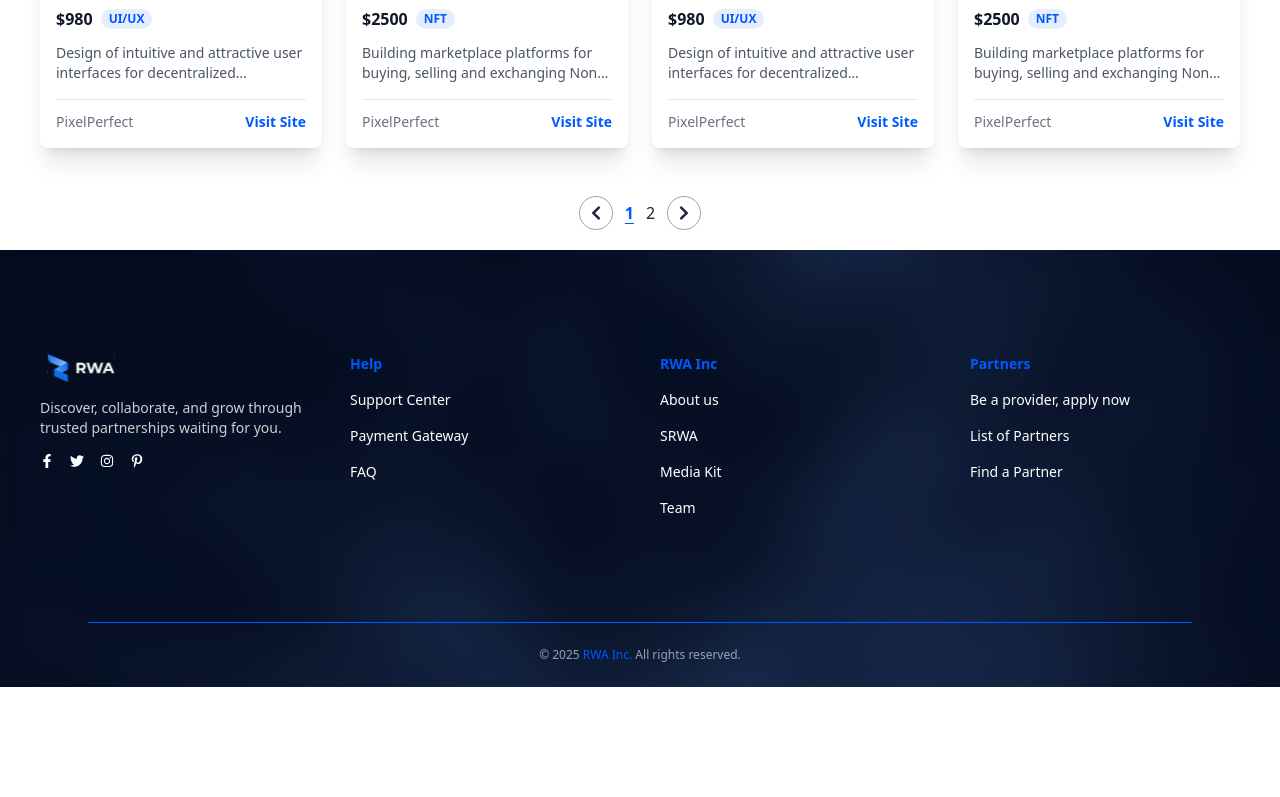
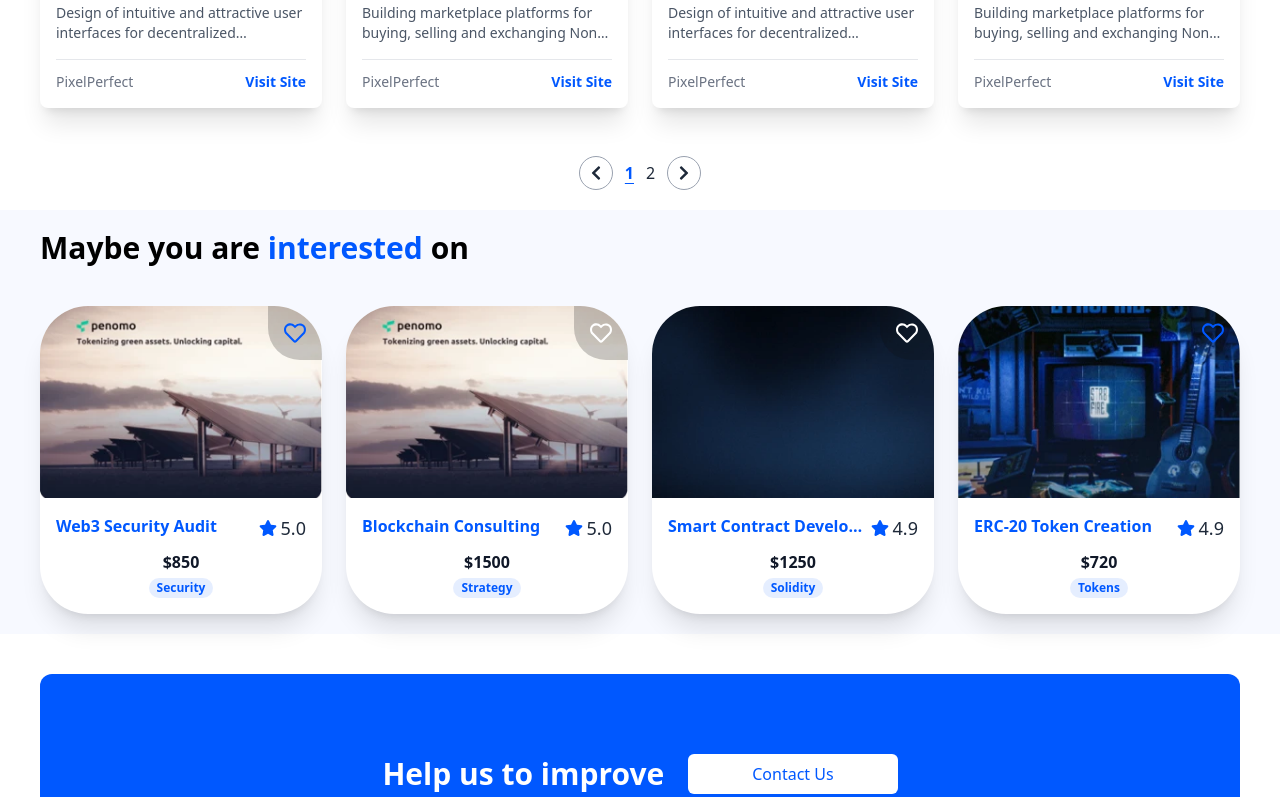
Before and after one commit to ShowyCone/partner-portal, a React (Vite) app: page /discover in a window 1280 px wide. Shown: the part 2000-2797 px from the top of the page. Before the commit the page ends 2687 px from the top, so only its background shows below. Built offline with nearby package versions, Linux system fonts and the light colour scheme.

Commit message:
discover banner done

```diff
--- a/src/components/ui/ServiceCard.jsx
+++ b/src/components/ui/ServiceCard.jsx
@@ -15,12 +15,16 @@ const cardVariants = {
   }),
 }
 
-const ServiceCard = ({ service, index }) => {
+const ServiceCard = ({ service, index, variant = 'default' }) => {
   const [isFavorite, setIsFavorite] = useState(service.favorite || false)
+
+  const isSuggested = variant === 'suggested'
 
   return (
     <motion.div
-      className='bg-white rounded-lg shadow-xl flex flex-col transition-transform duration-300 hover:-translate-y-2'
+      className={`bg-white shadow-xl flex flex-col transition-transform duration-300 hover:-translate-y-2 overflow-hidden ${
+        isSuggested ? 'rounded-[3rem]' : 'rounded-lg'
+      }`}
       custom={index}
       initial='hidden'
       whileInView='visible'
@@ -35,9 +39,9 @@ const ServiceCard = ({ service, index }) => {
         />
         <button
           onClick={() => setIsFavorite((prev) => !prev)}
-          className={`absolute cursor-pointer top-0 right-0 p-3 z-10 backdrop-blur-3xl bg-black/20 rounded-bl-lg group ${
+          className={`absolute cursor-pointer top-0 right-0 z-10 backdrop-blur-3xl bg-black/20 group active:scale-100 [text-shadow:0_1px_4px_rgba(0,0,0,0.7)] ${
             isFavorite ? 'text-rwa' : 'text-white'
-          } active:scale-100 [text-shadow:0_1px_4px_rgba(0,0,0,0.7)]`}
+          } ${isSuggested ? 'p-4 rounded-bl-4xl' : 'rounded-bl-lg p-3'}`}
           aria-label={isFavorite ? 'Remove from favorites' : 'Add to favorites'}
         >
           <FaRegHeart
@@ -67,13 +71,20 @@ const ServiceCard = ({ service, index }) => {
           </div>
         </div>
 
-        <div className='flex items-center gap-2 mt-2'>
+        <div
+          className={
+            isSuggested
+              ? 'flex flex-col items-center gap-1 mt-2'
+              : 'flex items-center gap-2 mt-2'
+          }
+        >
           <p className='font-bold text-gray-900 text-base'>${service.price}</p>
           <span className='bg-rwa/10 text-rwa text-xs font-semibold px-2 py-0.5 rounded-full'>
             {service.tag}
           </span>
         </div>
 
+        {isSuggested ? null : (
           <div className='mt-3 flex-grow'>
             <div className='relative group w-fit'>
               <p className='text-gray-600 text-sm line-clamp-2'>
@@ -85,7 +96,9 @@ const ServiceCard = ({ service, index }) => {
               </div>
             </div>
           </div>
+        )}
 
+        {isSuggested ? null : (
           <div className='border-t border-gray-200 mt-4 pt-3 flex justify-between items-center text-sm text-gray-500'>
             <span>{service.siteName}</span>
             <a
@@ -97,6 +110,7 @@ const ServiceCard = ({ service, index }) => {
               Visit Site
             </a>
           </div>
+        )}
       </div>
     </motion.div>
   )
--- a/src/pages/discover/Discover.jsx
+++ b/src/pages/discover/Discover.jsx
@@ -1,12 +1,16 @@
 import React from 'react'
 import Hero from './components/Hero'
 import AllServices from './components/AllServices'
+import SuggestedServicesSection from './components/SuggestedServicesSection'
+import CTABanner from './components/CTABanner'
 
 const Discover = () => {
   return (
-    <main className='flex flex-col gap-10'>
+    <main className='flex flex-col'>
       <Hero />
       <AllServices />
+      <SuggestedServicesSection />
+      <CTABanner />
     </main>
   )
 }
--- /dev/null
+++ b/src/pages/discover/components/CTABanner.jsx
@@ -0,0 +1,29 @@
+import React from 'react'
+import { motion } from 'framer-motion'
+
+const CTABanner = () => {
+  return (
+    <section className='overflow-hidden p-10 w-full'>
+      <motion.div
+        initial={{ opacity: 0, y: 40 }}
+        whileInView={{ opacity: 1, y: 0 }}
+        transition={{ duration: 0.6, ease: 'easeOut' }}
+        viewport={{ once: true }}
+        className='flex items-center justify-center text-center gap-6 py-16 md:py-20 px-4 md:px-20 rounded-xl overflow-hidden bg-rwa'
+      >
+        <h2 className='text-white text-xl md:text-3xl font-bold'>
+          Help us to improve
+        </h2>
+
+        <a
+          href='/contact'
+          className='bg-white text-rwa px-16 py-2 rounded-md font-medium hover:bg-white/90 transition'
+        >
+          Contact Us
+        </a>
+      </motion.div>
+    </section>
+  )
+}
+
+export default CTABanner
--- /dev/null
+++ b/src/pages/discover/components/SuggestedServicesSection.jsx
@@ -0,0 +1,37 @@
+import React from 'react'
+import { motion } from 'framer-motion'
+import ServiceCard from '../../../components/ui/ServiceCard'
+import servicesData from '../../../data/services'
+
+const SuggestedServicesSection = () => {
+  const topRatedServices = [...servicesData]
+    .sort((a, b) => b.rating - a.rating)
+    .slice(0, 4)
+
+  return (
+    <motion.section
+      initial={{ opacity: 0, y: 30 }}
+      whileInView={{ opacity: 1, y: 0 }}
+      viewport={{ once: true, amount: 0.4 }}
+      transition={{ duration: 0.6, ease: 'easeOut' }}
+      className='py-5 px-4 md:px-10 w-full mx-auto flex flex-col gap-8 bg-[#E0E8FF40]'
+    >
+      {' '}
+      <h2 className='text-3xl font-semibold mb-2'>
+        Maybe you are <span className='text-rwa'>interested</span> on
+      </h2>
+      <div className='grid grid-cols-1 sm:grid-cols-2 md:grid-cols-4 gap-6'>
+        {topRatedServices.map((service, index) => (
+          <ServiceCard
+            key={service.id}
+            service={service}
+            index={index}
+            variant='suggested'
+          />
+        ))}
+      </div>
+    </motion.section>
+  )
+}
+
+export default SuggestedServicesSection
--- a/src/pages/home/components/BannerSection.jsx
+++ b/src/pages/home/components/BannerSection.jsx
@@ -9,7 +9,7 @@ const BannerSection = () => {
         whileInView={{ opacity: 1, y: 0 }}
         transition={{ duration: 0.6, ease: 'easeOut' }}
         viewport={{ once: true }}
-        className='relative z-10 flex flex-col items-center text-center gap-6 py-16 md:py-24 px-4 md:px-20 bg-red-500 rounded-xl overflow-hidden'
+        className='relative z-10 flex flex-col items-center text-center gap-6 py-16 md:py-24 px-4 md:px-20 rounded-xl overflow-hidden'
       >
         <img
           src='/backgroundbanner.webp'
```
Lines whose indentation alone changed are shown as unchanged.
